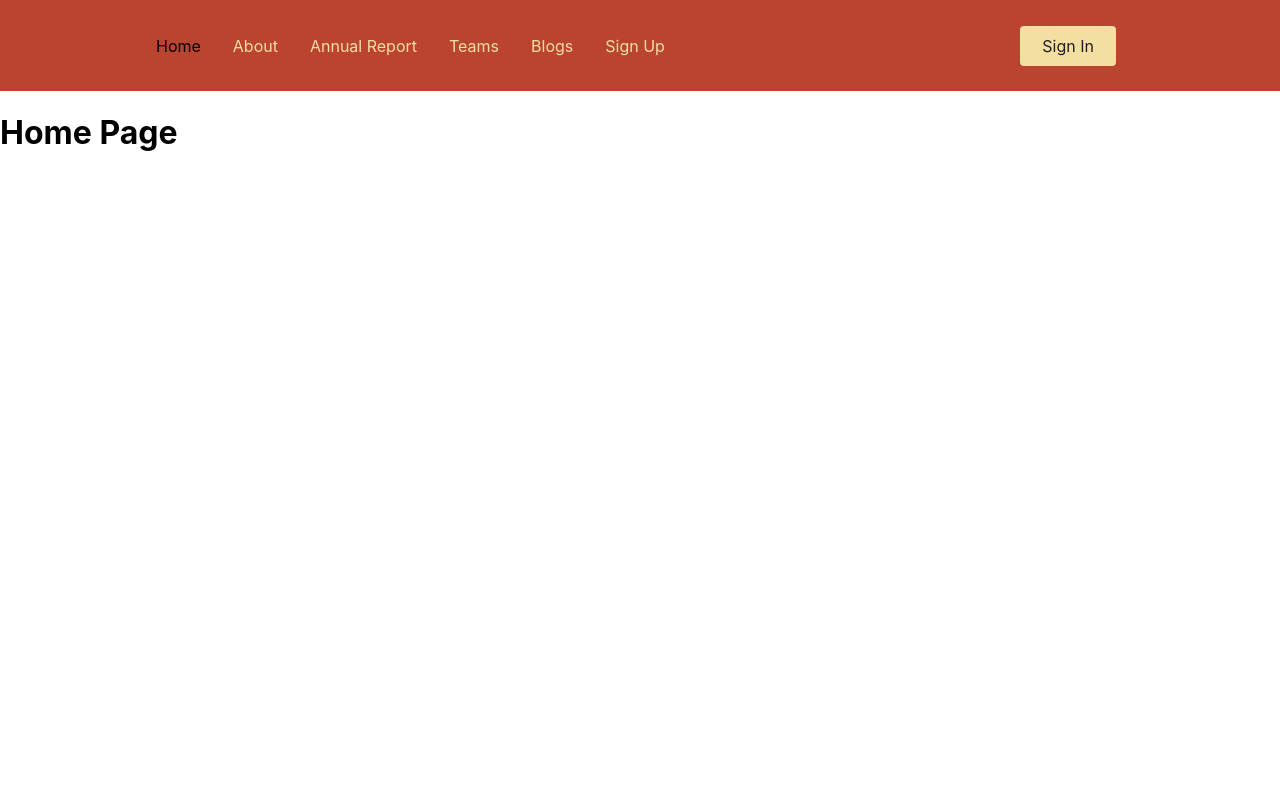
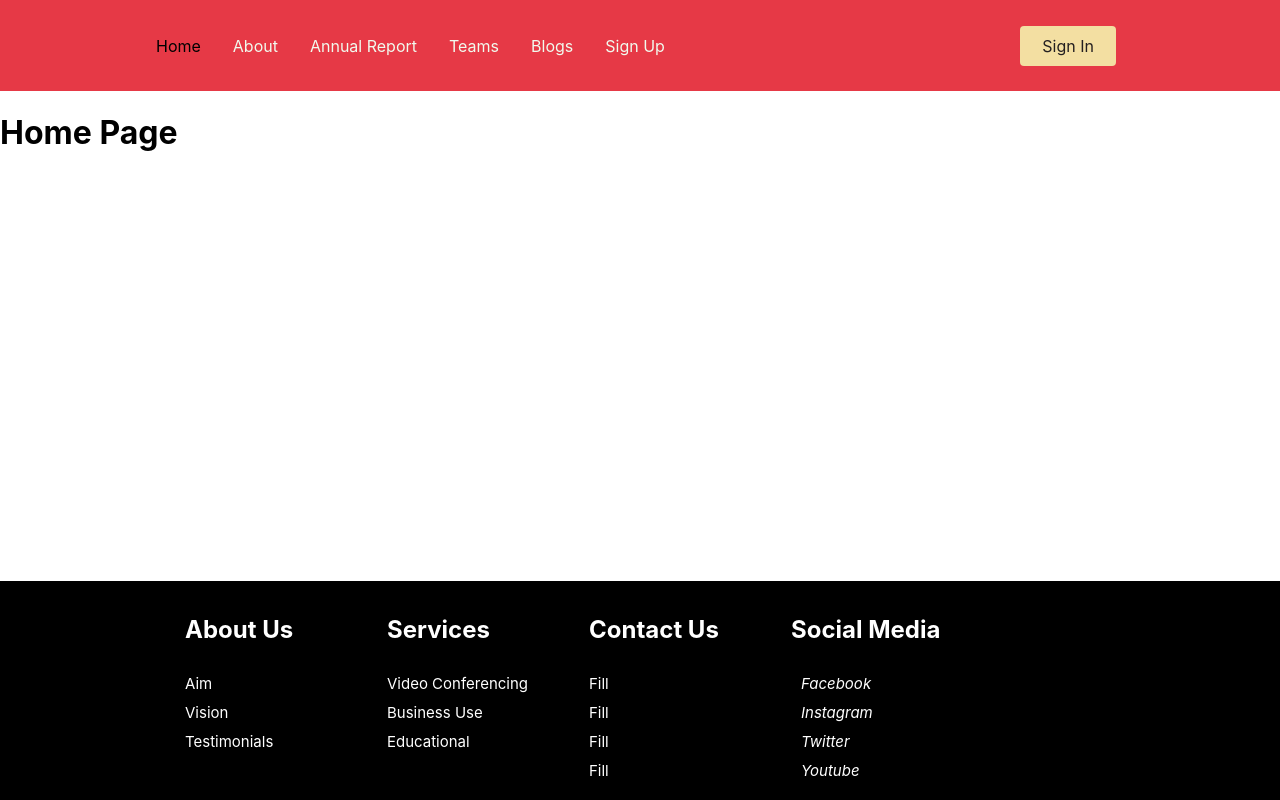
Before and after one commit to ranovoxo/conference_room, a React (Create React App) app: page / in a window 1280 px wide. Built offline with nearby package versions, Linux system fonts and the light colour scheme.

Commit message:
added footer and updated navbar hover animation

```diff
--- a/src/App.js
+++ b/src/App.js
@@ -4,12 +4,14 @@ import { BrowserRouter as Router, Routes, Route } from 'react-router-dom';
 import About from './pages/about_us/about';
 import Home from './pages/home';
 import SignUp from './pages/signup/signup';
+import Footer from './components/Footer/Footer'
 
 function App() {
   return (
     <main>
     <Router>
       <Navbar />
+      <Footer />
       <Routes>
         <Route exact path='/' element= {<Home/>} />
         <Route path='/about' element = { <About/>} />
--- /dev/null
+++ b/src/components/Footer/Footer.js
@@ -0,0 +1,71 @@
+import React from "react";
+import {
+Box,
+Container,
+Row,
+Column,
+FooterLink,
+Heading,
+} from "./FooterStyle";
+
+const Footer = () => {
+return (
+	<Box>
+	<Container>
+		<Row>
+		<Column>
+			<Heading>About Us</Heading>
+			<FooterLink href="#">Aim</FooterLink>
+			<FooterLink href="#">Vision</FooterLink>
+			<FooterLink href="#">Testimonials</FooterLink>
+		</Column>
+		<Column>
+			<Heading>Services</Heading>
+			<FooterLink href="#">Video Conferencing</FooterLink>
+			<FooterLink href="#">Business Use</FooterLink>
+			<FooterLink href="#">Educational</FooterLink>
+		</Column>
+		<Column>
+			<Heading>Contact Us</Heading>
+			<FooterLink href="#">Fill</FooterLink>
+			<FooterLink href="#">Fill</FooterLink>
+			<FooterLink href="#">Fill</FooterLink>
+			<FooterLink href="#">Fill</FooterLink>
+		</Column>
+		<Column>
+			<Heading>Social Media</Heading>
+			<FooterLink href="#">
+			<i className="fab fa-facebook-f">
+				<span style={{ marginLeft: "10px" }}>
+				Facebook
+				</span>
+			</i>
+			</FooterLink>
+			<FooterLink href="#">
+			<i className="fab fa-instagram">
+				<span style={{ marginLeft: "10px" }}>
+				Instagram
+				</span>
+			</i>
+			</FooterLink>
+			<FooterLink href="#">
+			<i className="fab fa-twitter">
+				<span style={{ marginLeft: "10px" }}>
+				Twitter
+				</span>
+			</i>
+			</FooterLink>
+			<FooterLink href="#">
+			<i className="fab fa-youtube">
+				<span style={{ marginLeft: "10px" }}>
+				Youtube
+				</span>
+			</i>
+			</FooterLink>
+		</Column>
+		</Row>
+	</Container>
+	</Box>
+);
+};
+export default Footer;
--- /dev/null
+++ b/src/components/Footer/FooterStyle.js
@@ -0,0 +1,61 @@
+import styled from 'styled-components';
+
+export const Box = styled.div`
+padding: 10px 5px;
+background: black;
+position: absolute;
+bottom: 0;
+width: 100%;
+
+
+@media (max-width: 1000px) {
+	padding: 5px 1px;
+}
+`;
+
+export const Container = styled.div`
+	display: flex;
+	flex-direction: column;
+	justify-content: center;
+	max-width: 1000px;
+	margin: 0 auto;
+	/* background: red; */
+`
+
+export const Column = styled.div`
+display: flex;
+flex-direction: column;
+text-align: left;
+margin-left: 40px;
+`;
+
+export const Row = styled.div`
+display: grid;
+grid-template-columns: repeat(auto-fill,
+						minmax(185px, 1fr));
+grid-gap: 10px;
+
+@media (max-width: 1000px) {
+	grid-template-columns: repeat(auto-fill,
+						minmax(200px, 1fr));
+}
+`;
+
+export const FooterLink = styled.a`
+color: #fff;
+margin-bottom: 10px;
+font-size: 15px;
+text-decoration: none;
+
+&:hover {
+	color: green;
+	transition: 200ms ease-in;
+}
+`;
+
+export const Heading = styled.p`
+font-size: 24px;
+color: #fff;
+margin-bottom: 30px;
+font-weight: bold;
+`;
--- a/src/components/Navbar/NavbarElements.js
+++ b/src/components/Navbar/NavbarElements.js
@@ -3,7 +3,7 @@ import { NavLink as Link } from 'react-router-dom';
 import styled from 'styled-components';
 
 export const Nav = styled.nav`
-background: #BB4430;
+background: #e63946;
 height: 85px;
 display: flex;
 justify-content: space-between;
@@ -14,14 +14,21 @@ z-index: 12;
 `;
 
 export const NavLink = styled(Link)`
-color: #F3DFA2;
+color: #f1faee;
 display: flex;
 align-items: center;
 text-decoration: none;
 padding: 0 1rem;
-height: 100%;
+height: 40%;
+border-radius: 10px;
 cursor: pointer;
 &.active {
+	color: #000000;
+
+}
+&:hover {
+	transition: all 0.2s ease-in-out;
+	background: #f94144;
 	color: #000000;
 }
 `;
```
